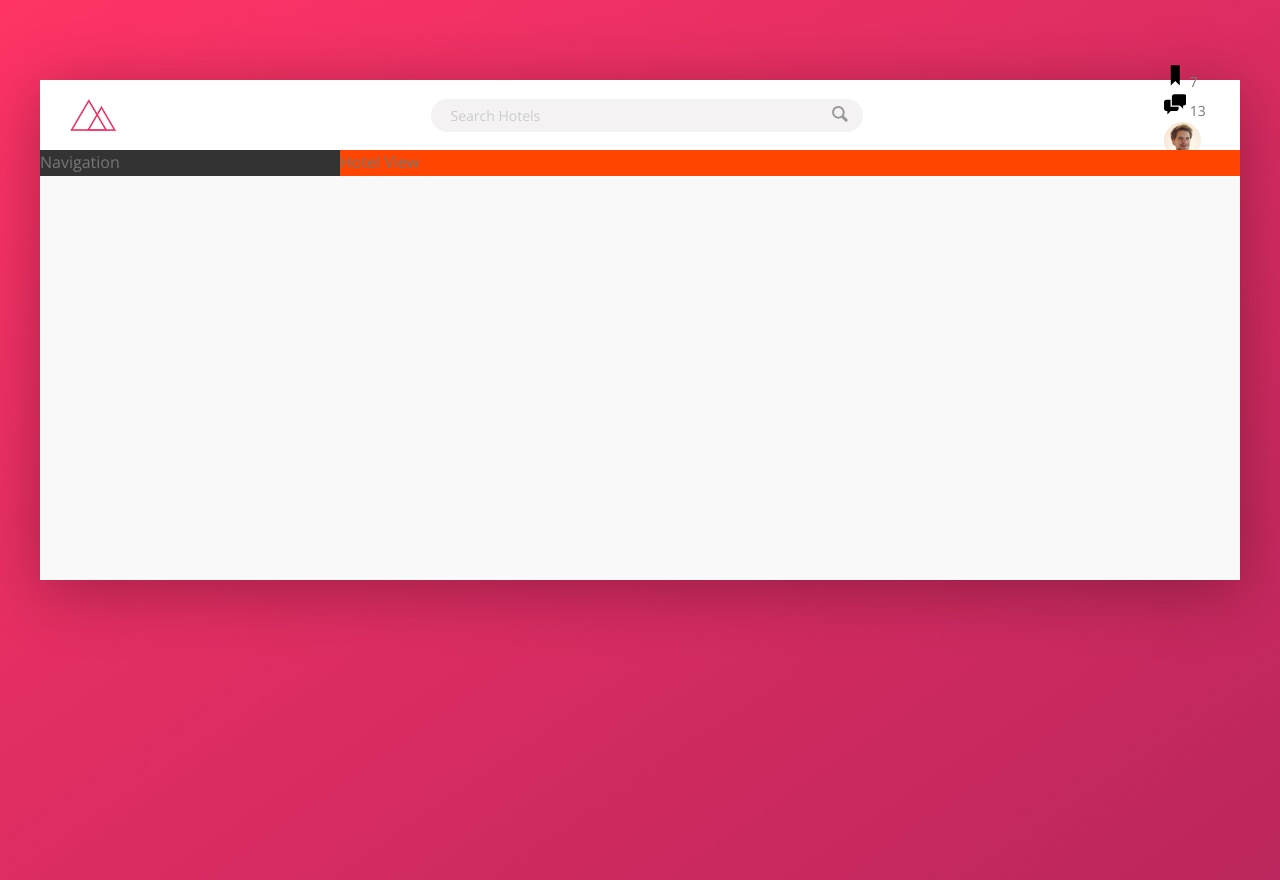
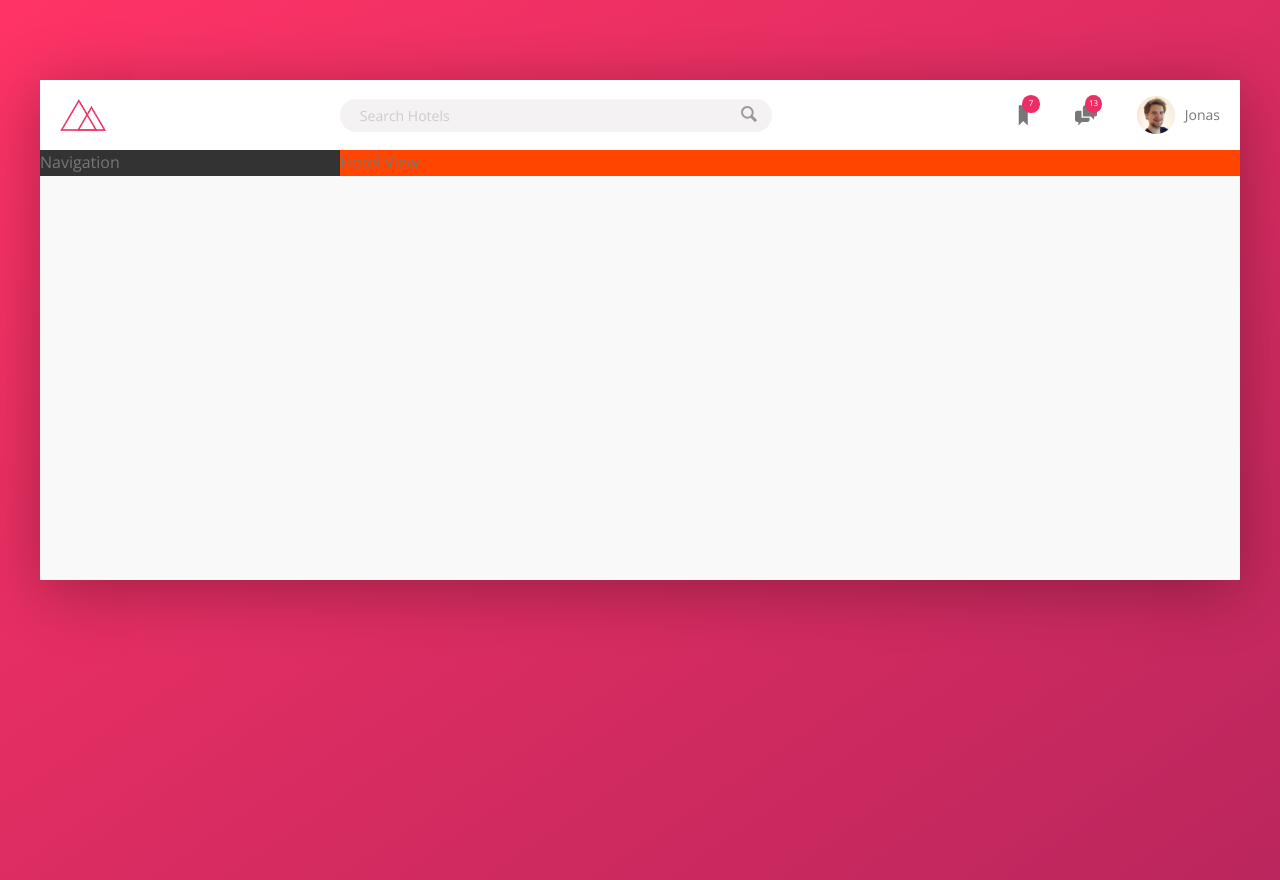
Before and after one commit to SP7TECH-zz/trillio, a website: page index.html in a window 1280 px wide. Drawn offline with nearby package versions, Linux system fonts and the light colour scheme.

Commit message:
Header Complete

```diff
--- a/index.html
+++ b/index.html
@@ -39,7 +39,7 @@
                 </div>
                 <div class="user-nav__user">
                     <img src="img/user.jpg" alt="User Photo" class="user-nav__user-photo">
-                    <span class="user-nav__user-photo">Jonas</span>
+                    <span class="user-nav__user-name">Jonas</span>
                 </div>
             </nav>
         </header>
--- a/sass/_components.scss
+++ b/sass/_components.scss
@@ -1,6 +1,6 @@
 .logo {
     height: 3.25rem;
-    margin-left: 3rem;
+    margin-left: 2rem;
 }
 
 .search {
@@ -59,21 +59,52 @@
 }
 
 .user-nav {
-    &__icon-box {}
+    align-self: stretch;
+
+    display: flex;
+    align-items: center;
+
+    &__icon-box {
+        position: relative;
+    }
+
+    &>* {
+        height: 100%;
+        cursor: pointer;
+        padding: 0 2rem;
+        display: flex;
+        align-items: center;
+    }
+
+    &>*:hover {
+        background-color: var(--color-grey-light-2);
+    }
 
     &__icon {
         height: 2.25rem;
         width: 2.25rem;
+        fill: var(--color-grey-dark-2);
     }
 
-    &__notification {}
+    &__notification {
+        background-color: var(--color-primary);
+        color: #fff;
+        font-size: .8rem;
+        height: 1.75rem;
+        width: 1.75rem;
+        border-radius: 50%;
+        position: absolute;
+        top: 1.5rem;
+        right: 1.5rem;
 
-    &__user {
-        &-photo {
-            height: 3.75rem;
-            border-radius: 50%;
-        }
+        display: flex;
+        justify-content: center;
+        align-items: center;
+    }
 
-        &-name {}
+    &__user-photo {
+        height: 3.75rem;
+        border-radius: 50%;
+        margin-right: 1rem;
     }
 }
```
Also changed, not shown: css/style.css.
